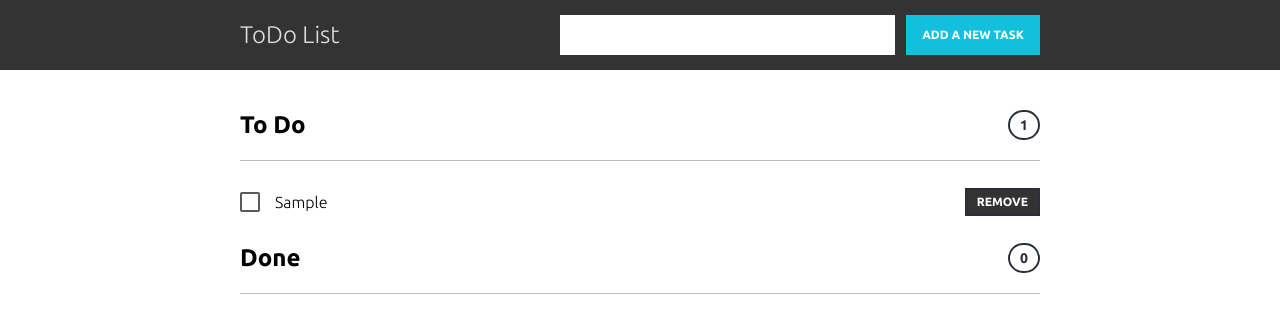
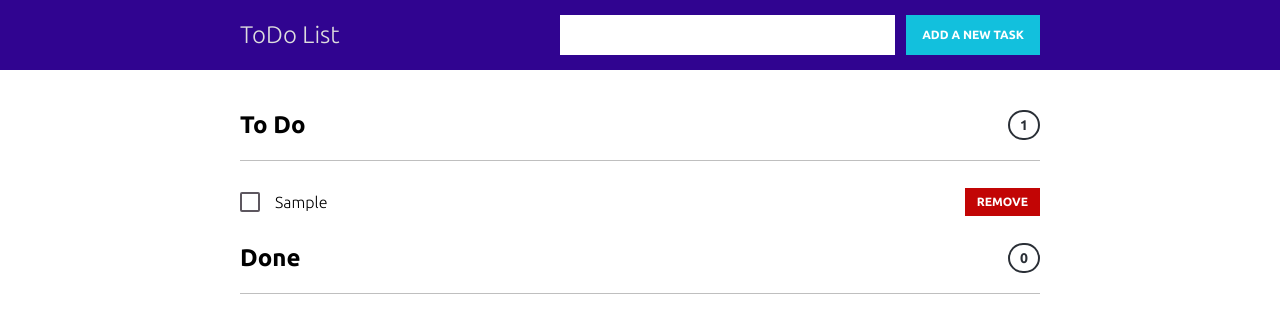
Before and after one commit to evidnc/VueToDo, a plain HTML site: page index.html in a window 1280 px wide. Both pictures are taken after typing "Sample" into the empty fields and a click on the button "ADD A NEW TASK". Drawn offline with nearby package versions, Linux system fonts and the light colour scheme.

Commit message:
update styles

```diff
--- a/style.css
+++ b/style.css
@@ -28,7 +28,7 @@ body {
   }
 
   .header {
-    background-color: #333;
+    background-color: rgb(48, 4, 144);
     padding: 10px 0;
     margin-bottom: 40px;
   }
@@ -111,10 +111,10 @@ body {
   }
 
   .btn-remove {
-      border: 1px solid #2a2f36;
+      border: 1px solid #c20505;
       font-size: 12px;
-      border: 2px solid #2a2f36;
-      background-color: #333333;
+      border: 2px solid #c20505;
+      background-color: #c20505;
       color: #fff;
       font-weight: 700;
       text-transform: uppercase;
@@ -125,8 +125,8 @@ body {
   }
 
   .btn-remove:hover {
-    background-color: #535151;
-    border-color: #535151;
+    background-color: #ff0404;
+    border-color: #ff0404;
   }
 
   input[type="checkbox"]:checked,
```
Also changed, not shown: app.js (line endings or trailing spaces).
